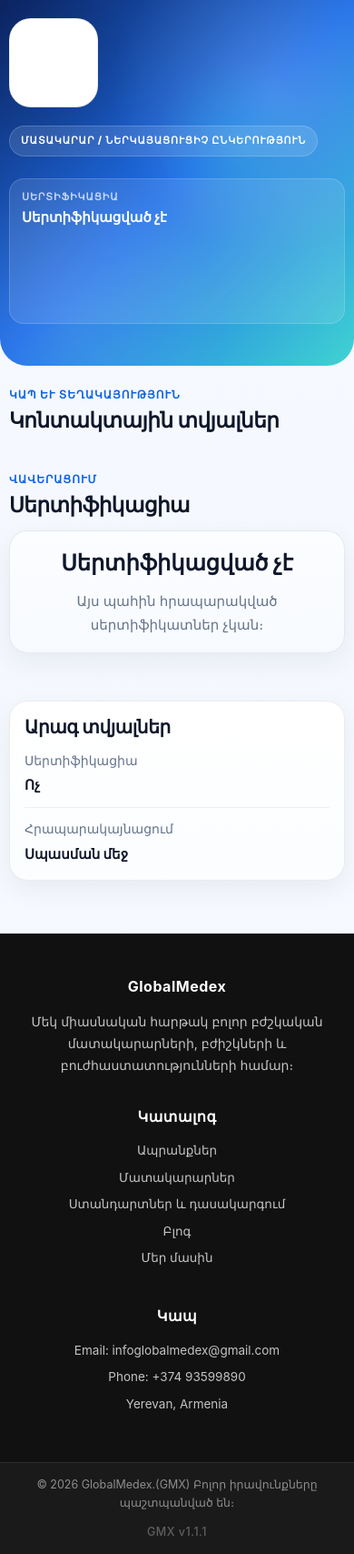
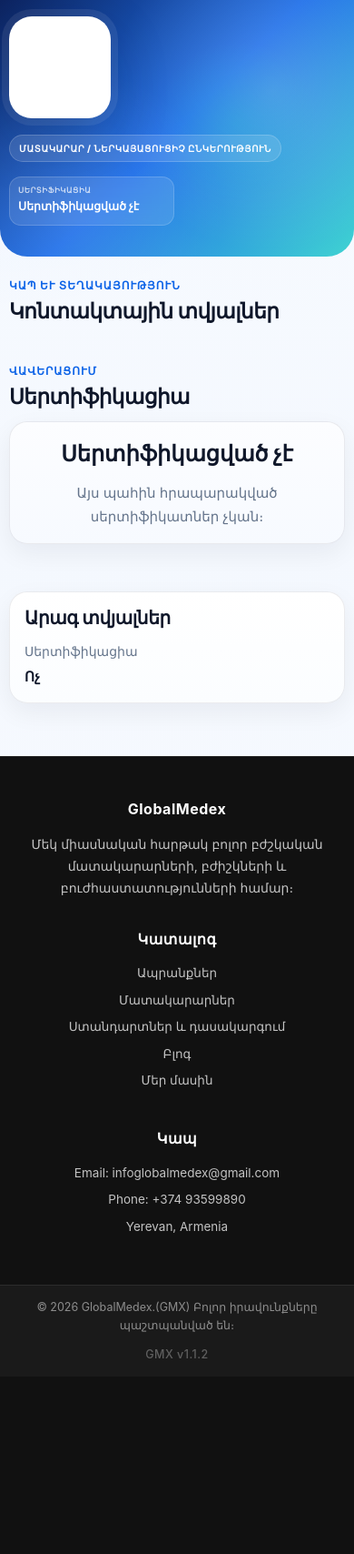
Before and after one commit to henry4905/gmx_v1.1.1, a Django app: template templates/importer/importer_detail.html in a window 390 px wide. Shown: the part 75-1783 px from the top of the page at 91% size. After the commit the page ends 1568 px from the top, so only its background shows below. Run offline with Django 5.2, Linux system fonts and the light colour scheme; the template is opened without the code that fills it, so the values that code supplies are empty; parts of the project's set-up code (start-up, migrations or seed data) failed here and were passed over.

Commit message:
update site

```diff
--- a/static/importer/css/importer_detail.css
+++ b/static/importer/css/importer_detail.css
@@ -82,7 +82,7 @@ select{
 .importer-hero{
   position:relative;
   overflow:hidden;
-  padding:56px 0 44px;
+  padding:58px 0 46px;
 }
 
 .importer-hero::before{
@@ -141,8 +141,8 @@ select{
   position:relative;
   z-index:1;
   display:grid;
-  grid-template-columns:170px minmax(0, 1fr);
-  gap:32px;
+  grid-template-columns:210px minmax(0, 1fr);
+  gap:34px;
   align-items:center;
 }
 
@@ -161,17 +161,19 @@ select{
 
 .importer-logo-box,
 .importer-logo-fallback{
-  width:150px;
-  height:150px;
-  border-radius:28px;
+  width:185px;
+  height:185px;
+  border-radius:34px;
   display:flex;
   align-items:center;
   justify-content:center;
-  padding:16px;
+  padding:20px;
   overflow:hidden;
   background:#ffffff;
-  border:1px solid rgba(15,23,42,0.08);
-  box-shadow:0 18px 50px rgba(15,23,42,0.12);
+  border:1px solid rgba(255,255,255,0.70);
+  box-shadow:
+    0 24px 66px rgba(15,23,42,0.18),
+    0 0 0 8px rgba(255,255,255,0.08);
 }
 
 .importer-logo-box img{
@@ -185,7 +187,7 @@ select{
 }
 
 .importer-logo-fallback{
-  font-size:30px;
+  font-size:38px;
   font-weight:800;
   color:#0f172a;
   letter-spacing:.04em;
@@ -261,6 +263,8 @@ select{
   font-size:15px;
   font-weight:800;
   color:#fff;
+  overflow-wrap:anywhere;
+  word-break:break-word;
 }
 
 .importer-actions{
@@ -790,23 +812,29 @@ select{
   font-size:15px;
   font-weight:800;
   text-align:right;
+  overflow-wrap:anywhere;
 }
 
 .brand-links-list{
   display:flex;
   flex-direction:column;
   gap:10px;
+  width:100%;
+  min-width:0;
 }
 
 .brand-link-item{
-  display:flex;
+  display:grid;
+  grid-template-columns:minmax(0, 1fr) auto;
   align-items:center;
-  justify-content:space-between;
-  gap:12px;
+  gap:10px;
+  width:100%;
+  max-width:100%;
   padding:14px 16px;
   border-radius:18px;
   background:linear-gradient(180deg, #f8fbff 0%, #eef5ff 100%);
   border:1px solid rgba(12,99,231,0.08);
+  overflow:hidden;
   transition:
     transform var(--transition),
     border-color var(--transition),
@@ -839,12 +880,26 @@ select{
 
 @media (max-width:1200px){
   .importer-layout{
-    grid-template-columns:minmax(0, 1fr) 290px;
+    grid-template-columns:minmax(0, 1fr) minmax(280px, 310px);
     gap:24px;
+  }
+
+  .importer-hero-inner{
+    grid-template-columns:190px minmax(0, 1fr);
+  }
+
+  .importer-logo-box,
+  .importer-logo-fallback{
+    width:170px;
+    height:170px;
   }
 
   .importer-team-grid{
     grid-template-columns:repeat(2, minmax(0, 1fr));
+  }
+
+  .brand-link-item{
+    padding:13px 14px;
   }
 }
 
@@ -875,7 +934,7 @@ select{
 
 @media (max-width:860px){
   .importer-hero{
-    padding:36px 0 28px;
+    padding:32px 0 26px;
   }
 
   .importer-hero::before{
@@ -884,7 +943,7 @@ select{
 
   .importer-hero-inner{
     grid-template-columns:1fr;
-    gap:20px;
+    gap:18px;
     align-items:start;
   }
 
@@ -898,31 +957,47 @@ select{
 
   .importer-logo-box,
   .importer-logo-fallback{
-    width:118px;
-    height:118px;
-    border-radius:28px;
+    width:145px;
+    height:145px;
+    border-radius:30px;
+    padding:17px;
   }
 
   .importer-logo-fallback{
-    font-size:28px;
+    font-size:32px;
   }
 
   .importer-title{
-    font-size:clamp(30px, 8vw, 46px);
+    font-size:clamp(29px, 7vw, 44px);
   }
 
   .importer-short-info{
     font-size:15px;
-    line-height:1.8;
+    line-height:1.75;
   }
 
   .importer-meta-list{
     gap:10px;
+    margin-top:18px;
   }
 
   .importer-meta-chip{
     min-width:unset;
-    flex:1 1 160px;
+    flex:1 1 145px;
+    padding:10px 12px;
+    border-radius:16px;
+  }
+
+  .meta-label{
+    font-size:10px;
+  }
+
+  .meta-value{
+    font-size:14px;
+  }
+
+  .importer-actions{
+    margin-top:22px;
   }
 
   .importer-richtext{
@@ -944,62 +1019,78 @@ select{
   }
 
   .importer-hero{
-    padding:24px 0 20px;
+    padding:20px 0 18px;
   }
 
   .importer-kicker{
-    font-size:11px;
-    min-height:32px;
-    padding:7px 12px;
+    font-size:10px;
+    min-height:30px;
+    padding:6px 10px;
+    letter-spacing:.06em;
   }
 
   .importer-logo-box,
   .importer-logo-fallback{
-    width:98px;
-    height:98px;
-    border-radius:24px;
+    width:126px;
+    height:126px;
+    border-radius:28px;
+    padding:15px;
   }
 
   .importer-logo-fallback{
-    font-size:24px;
+    font-size:29px;
   }
 
   .importer-title{
-    margin:14px 0 12px;
-    font-size:28px;
+    margin:12px 0 10px;
+    font-size:27px;
     line-height:1.08;
   }
 
   .importer-short-info{
     font-size:14px;
-    line-height:1.75;
+    line-height:1.65;
   }
 
   .importer-meta-list{
-    flex-direction:column;
-    align-items:stretch;
+    display:grid;
+    grid-template-columns:repeat(2, minmax(0, 1fr));
+    gap:8px;
+    margin-top:16px;
   }
 
   .importer-meta-chip{
     width:100%;
-    padding:11px 13px;
-    border-radius:16px;
+    min-height:58px;
+    padding:9px 10px;
+    border-radius:14px;
+  }
+
+  .meta-label{
+    font-size:9px;
+    letter-spacing:.06em;
+  }
+
+  .meta-value{
+    font-size:13px;
+    line-height:1.25;
   }
 
   .importer-actions{
-    flex-direction:column;
-    align-items:stretch;
-    gap:10px;
+    display:grid;
+    grid-template-columns:1fr;
+    gap:9px;
+    margin-top:18px;
   }
 
   .btn-primary,
   .btn-secondary,
   .btn-light{
     width:100%;
-    min-height:48px;
-    padding:0 16px;
-    border-radius:14px;
-    font-size:14px;
+    min-height:44px;
+    padding:0 14px;
+    border-radius:13px;
+    font-size:13px;
   }
 
   .importer-layout{
@@ -1090,7 +1182,19 @@ select{
 
 @media (max-width:420px){
   .importer-hero{
-    padding:20px 0 18px;
+    padding:18px 0 16px;
+  }
+
+  .importer-logo-box,
+  .importer-logo-fallback{
+    width:112px;
+    height:112px;
+    border-radius:25px;
+    padding:13px;
+  }
+
+  .importer-logo-fallback{
+    font-size:26px;
   }
 
   .importer-title{
@@ -1099,6 +1203,24 @@ select{
 
   .importer-short-info{
     font-size:13px;
+  }
+
+  .importer-meta-list{
+    gap:7px;
+  }
+
+  .importer-meta-chip{
+    min-height:54px;
+    padding:8px 9px;
+    border-radius:13px;
+  }
+
+  .meta-label{
+    font-size:8.5px;
+  }
+
+  .meta-value{
+    font-size:12.5px;
   }
 
   .section-head h2{
--- a/templates/about/about.html
+++ b/templates/about/about.html
@@ -69,7 +69,7 @@
       </div>
 
       <div class="hero-orbit__card hero-orbit__card--bottom">
-        <strong>Համեմատելիություն</strong>
+        <strong>Համեմատում</strong>
         <p>Վերլուծելի տվյալներ</p>
       </div>
     </div>
--- a/templates/footer.html
+++ b/templates/footer.html
@@ -29,6 +29,6 @@
 <div class="footer-bottom">
   <div class="footer-bottom-inner">
     <span>© 2026 GlobalMedex.(GMX) Բոլոր իրավունքները պաշտպանված են։</span>
-    <span class="footer-version">GMX v1.1.1</span>
+    <span class="footer-version">GMX v1.1.2</span>
   </div>
 </div>
--- a/templates/importer/importer_detail.html
+++ b/templates/importer/importer_detail.html
@@ -341,21 +345,6 @@
             </div>
           {% endif %}
 
-          {% if importer.verification_status %}
-            <div class="sidebar-info-row">
-              <span>Ստուգման կարգավիճակ</span>
-              <strong>
-                {% if importer.verification_status == 'approved' %}
-                  Հաստատված է
-                {% elif importer.verification_status == 'rejected' %}
-                  Մերժված է
-                {% else %}
-                  Ընթացքի մեջ
-                {% endif %}
-              </strong>
-            </div>
-          {% endif %}
-
           <div class="sidebar-info-row">
             <span>Սերտիֆիկացիա</span>
             <strong>
@@ -367,16 +356,12 @@
             </strong>
           </div>
 
-          <div class="sidebar-info-row">
-            <span>Հրապարակայնացում</span>
-            <strong>
-              {% if importer.is_approved %}
-                Ակտիվ
-              {% else %}
-                Սպասման մեջ
-              {% endif %}
-            </strong>
-          </div>
+          {% if importer.is_certified and certificates %}
+            <div class="sidebar-info-row">
+              <span>Սերտիֆիկատներ</span>
+              <strong>{{ certificates|length }} հատ</strong>
+            </div>
+          {% endif %}
         </div>
       </div>
 
--- a/templates/vlog/blog.html
+++ b/templates/vlog/blog.html
@@ -18,7 +18,7 @@
 
 <link rel="stylesheet" href="{% static 'home/css/header.css' %}">
 <link rel="stylesheet" href="{% static 'home/css/footer.css' %}">
-<link rel="stylesheet" href="{% static 'Vlog/css/vlog.css' %}">
+<link rel="stylesheet" href="{% static 'vlog/css/vlog.css' %}">
 
 </head>
 
--- a/templates/vlog/blog_detail.html
+++ b/templates/vlog/blog_detail.html
@@ -19,7 +19,7 @@
 
 <link rel="stylesheet" href="{% static 'home/css/header.css' %}">
 <link rel="stylesheet" href="{% static 'home/css/footer.css' %}">
-<link rel="stylesheet" href="{% static 'Vlog/css/blog_detail.css' %}">
+<link rel="stylesheet" href="{% static 'vlog/css/blog_detail.css' %}">
 
 </head>
 
```
Also changed, not shown: other parts of static/importer/css/importer_detail.css (+62 -5 lines), other parts of templates/importer/importer_detail.html (+18 -14 lines), gmx/settings.py (+13 -3 lines), requirements-dev.txt (added, +15 -0 lines), requirements.txt (+6 -13 lines), static/products/css/product_detail.css (+89 -6 lines), static/products/css/productspage.css (+1 -19 lines), static/standards/css/standardpage.css (+0 -28 lines), templates/products/product_detail.html (+34 -112 lines), db.sqlite3, media/brand_logos/brand_logos/brand_logos/brand_logos/brand_logos/brand_logos/brand_logos/ima_ceoD1Fx.webp (added), media/brand_logos/brand_logos/brand_logos/brand_logos/brand_logos/brand_logos/images_bISyAmB.webp (added), 2 other files.
